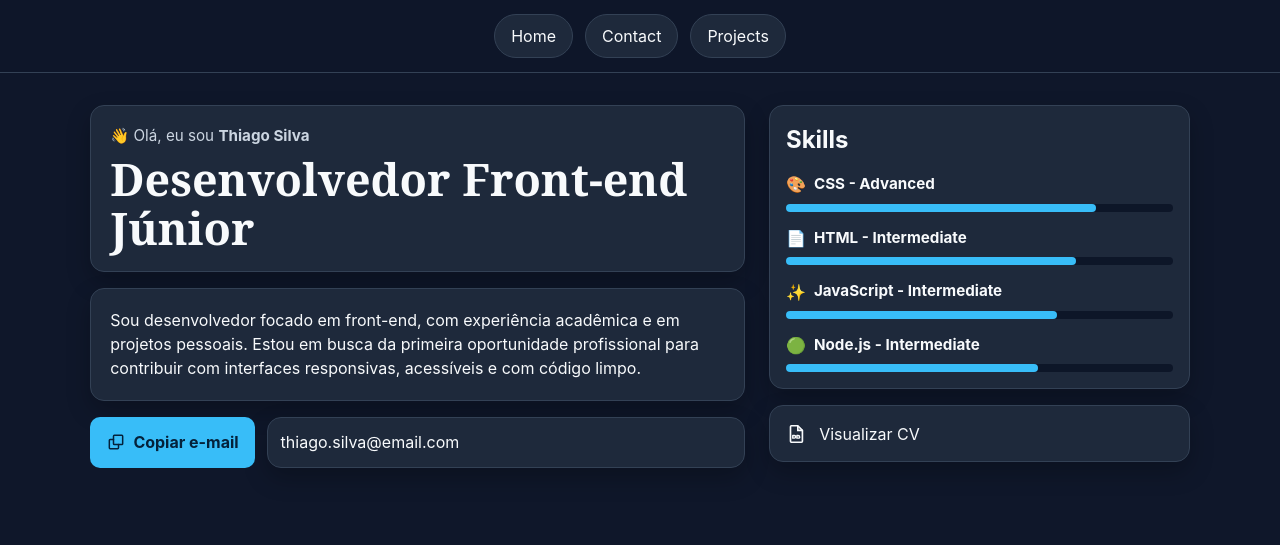
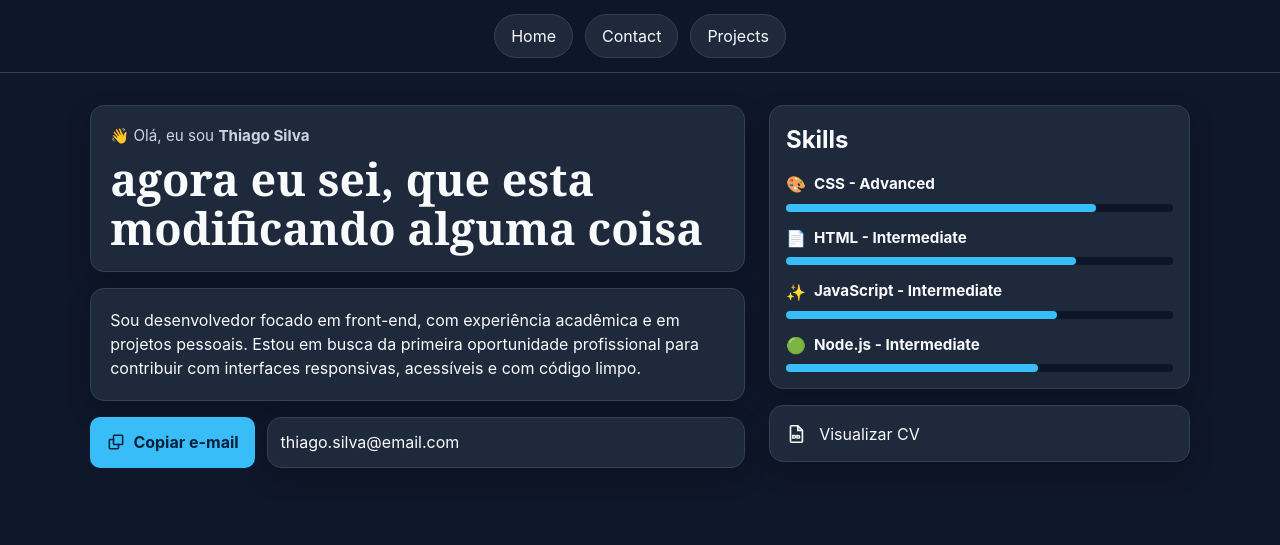
Before and after one commit to coelho-anon/progress-tracker, a plain HTML site: page index.html in a window 1280 px wide. Shown: the top 545 px of the page. Drawn offline with Linux system fonts and the light colour scheme.

Commit message:
um teste de comit

```diff
--- a/index.html
+++ b/index.html
@@ -23,7 +23,7 @@
               👋 Olá, eu sou <strong>Thiago Silva</strong>
             </p>
             <h1 class="hero-professional-title" id="hero-title">
-              Desenvolvedor Front-end Júnior
+              agora eu sei, que esta modificando alguma coisa
             </h1>
           </div>
 
```
